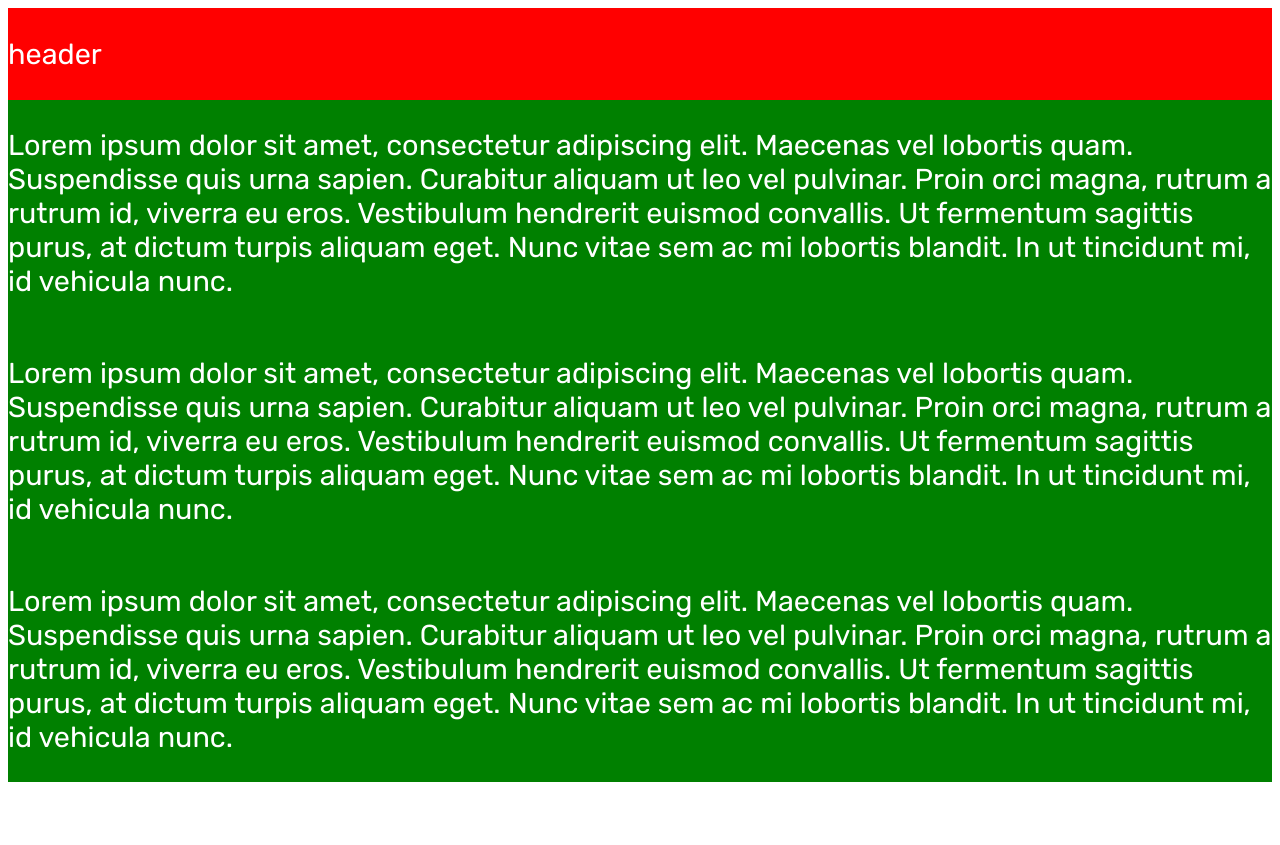
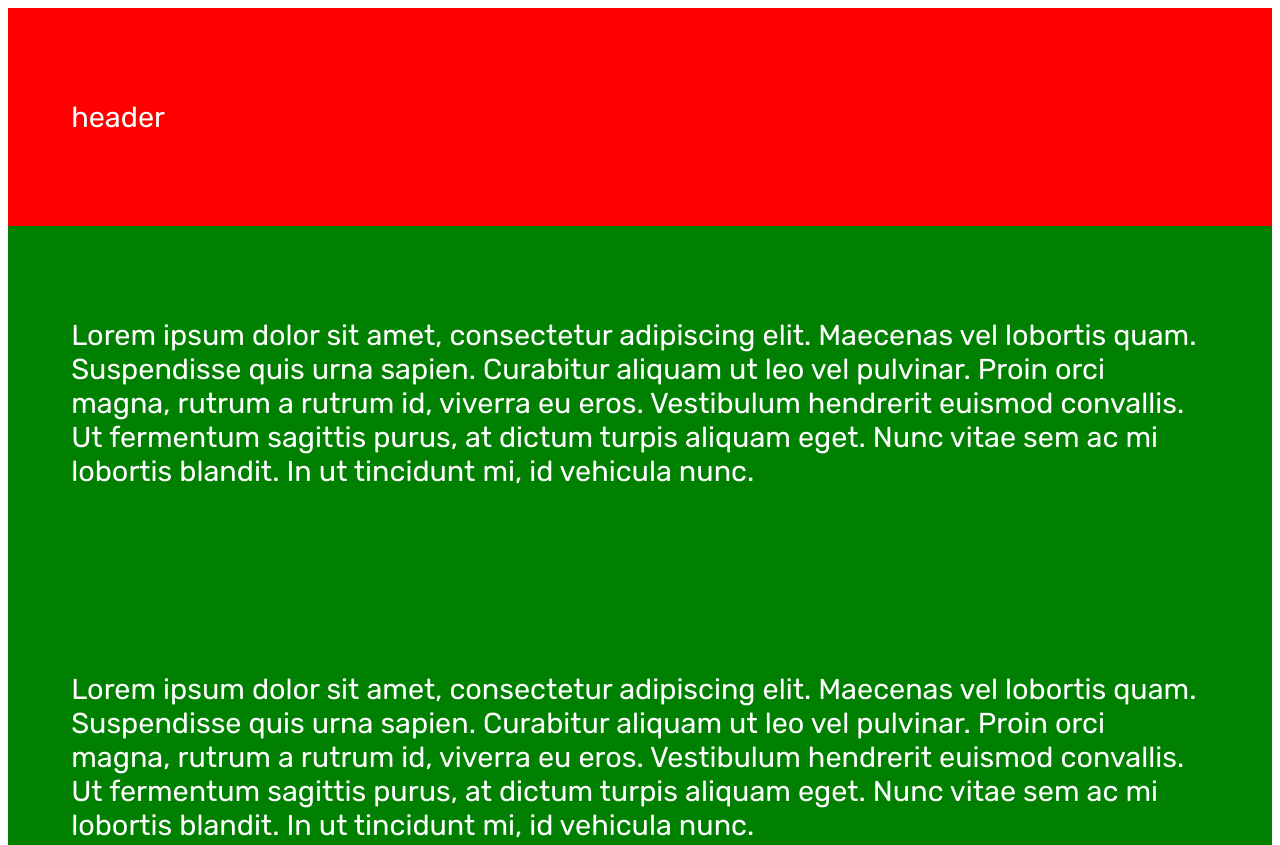
Before and after one commit to LinaAbssi/site, a website: page index.html in a window 1280 px wide. Shown: the top 845 px of the page. Before the commit the page ends 800 px from the top, so only its background shows below. Drawn offline with nearby package versions, Linux system fonts and the light colour scheme.

Commit message:
ajout de sass et flex

```diff
--- a/css/style.css
+++ b/css/style.css
@@ -1,31 +1,23 @@
 body {
   /* background: black; */
   color: white;
-  font-family: 'Rubik', medium;
-}
+  font-family: 'Rubik', medium; }
 
 html {
-  font-size: calc(1em + 1vw);
-}
-
+  font-size: calc(1em + 1vw); }
 
 /* container flex */
-
 .container {
   display: flex;
-  flex-direction: column;
-}
-
-.header {
-  background-color: red;
-}
-
-.projet {
-  background-color: green;
-}
+  flex-direction: column; }
+  .container .header {
+    background-color: red;
+    padding: 5%; }
+  .container .projet {
+    padding: 5%;
+    background-color: green; }
 
 /* container grid */
-
 /* .container {
   display: grid;
   grid-template-columns: 5% auto 5%;
--- a/js/script.js
+++ b/js/script.js
@@ -7,12 +7,12 @@ $(document).ready(function() {
     var height = header.height()
     console.log(scroll, height)
 
-      if (height > scroll) {
+      if (scroll >= height) {
+        console.log('fade out')
+        header.fadeOut("slow")
+      } else {
         console.log('fade in')
-        header.fadeIn("slow");
-      } else {
-        console.log('fade out')
-        header.fadeOut("slow");
+        header.fadeIn("slow")
       }
       //
 
```
Also changed, not shown: package.json (+8 -2 lines), 1 other file.
